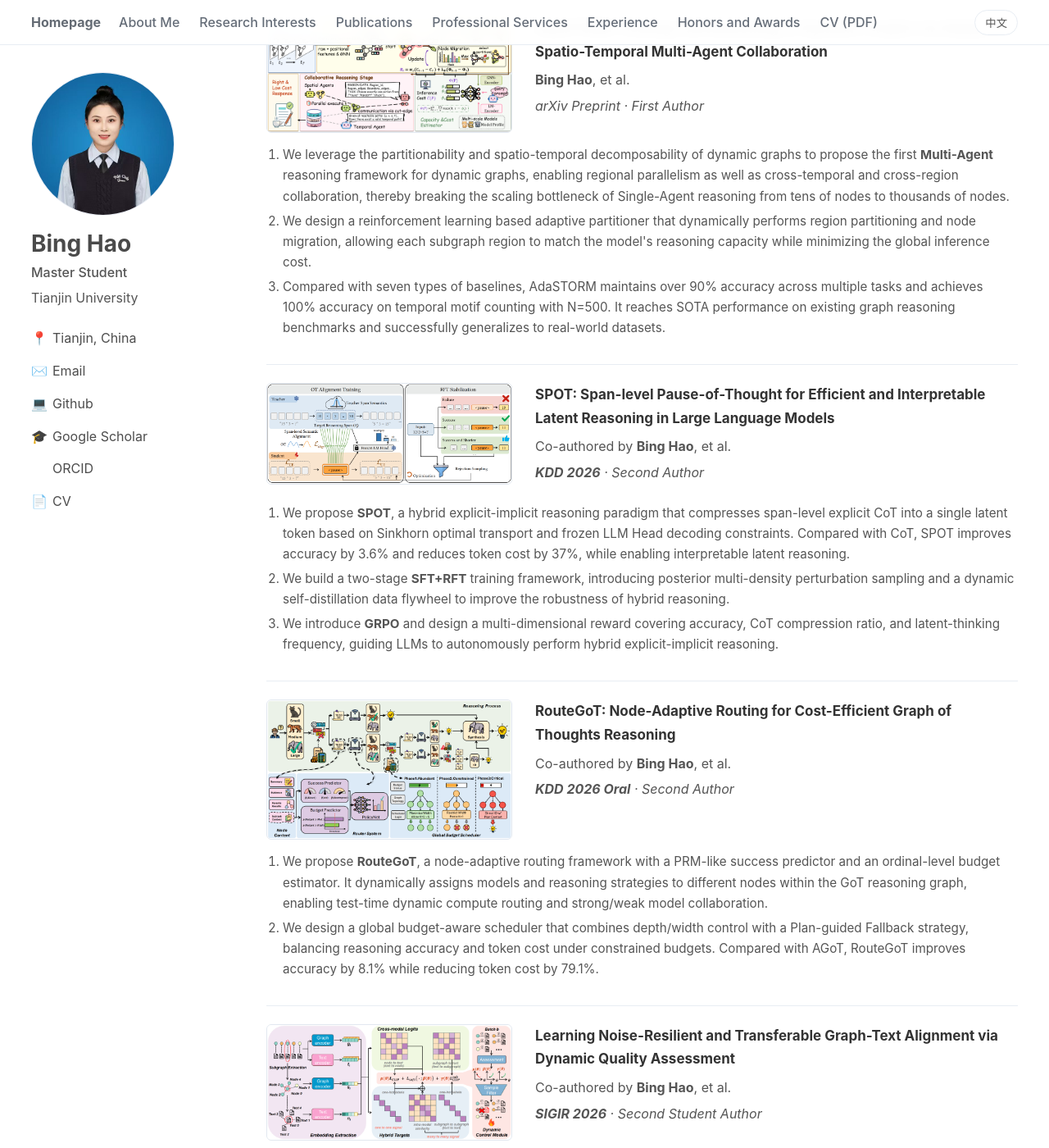
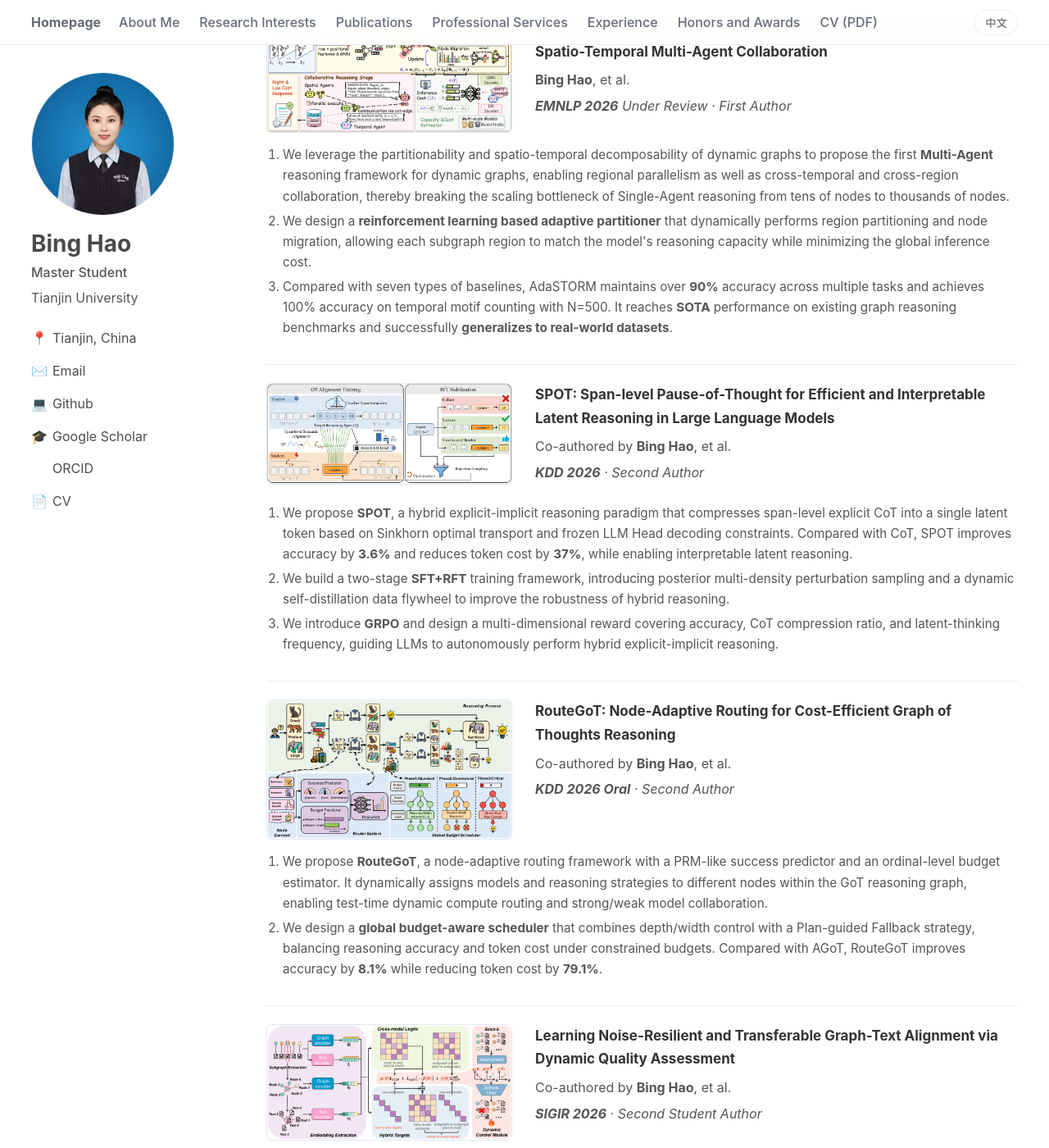
Before and after one commit to haobing-tju/haobing-tju.github.io, a Jekyll site: the page built from _pages/about.md, in a window 1280 px wide and 1400 px high, scrolled down 1871 px. Shown: the whole window at 82% size. Built offline with Jekyll 4.4.1, drawn with Linux system fonts in a browser that asks for light colours; a style sheet for code colours, icons or effects is not loaded; some of the changed text lies outside the part shown.

Commit message:
Update about.md

```diff
--- a/_pages/about.md
+++ b/_pages/about.md
@@ -166,7 +166,7 @@ Besides research, I have also excelled in programming and academic competitions,
     <ol class="pub-points">
       <li>构建首个动态图时序模体推理 <strong>Benchmark</strong>，系统评估 9 种 LLM 在 9 类经典时序模体、6 项任务上的时空图推理能力。</li>
       <li>提出融合 <strong>Motif Memory</strong>、<strong>Verifier Trace</strong> 与 <strong>Reflexion</strong> 的工具增强型 Agent，实现复杂模体分析近 100% 的准确率。</li>
-      <li>设计结构感知分配器，构造 SFT 数据进行优化，自适应路由标准 LLM 与工具增强型Agent，在保持 90%+ 准确率的同时降低约 40% 的推理成本。</li>
+      <li>设计<strong>结构感知分配器</strong>，构造 SFT 数据进行优化，自适应路由标准 LLM 与工具增强型Agent，在保持 <strong>90%+</strong> 准确率的同时降低约 <strong>40%</strong> 的推理成本。</li>
     </ol>
   </div>
 </div>
@@ -184,7 +184,7 @@ Besides research, I have also excelled in programming and academic competitions,
     </a>
   </p>
   <p class="pub-authors"><strong>Bing Hao</strong>, et al.</p>
-  <p class="pub-venue">arXiv Preprint · First Author</p>
+  <p class="pub-venue"><strong>EMNLP 2026</strong> Under Review · First Author</p>
 </div>
 
   </div>
@@ -192,16 +192,16 @@ Besides research, I have also excelled in programming and academic competitions,
   <div class="pub-desc lang-en block">
     <ol class="pub-points">
       <li>We leverage the partitionability and spatio-temporal decomposability of dynamic graphs to propose the first <strong>Multi-Agent</strong> reasoning framework for dynamic graphs, enabling regional parallelism as well as cross-temporal and cross-region collaboration, thereby breaking the scaling bottleneck of Single-Agent reasoning from tens of nodes to thousands of nodes.</li>
-      <li>We design a reinforcement learning based adaptive partitioner that dynamically performs region partitioning and node migration, allowing each subgraph region to match the model's reasoning capacity while minimizing the global inference cost.</li>
-      <li>Compared with seven types of baselines, AdaSTORM maintains over 90% accuracy across multiple tasks and achieves 100% accuracy on temporal motif counting with N=500. It reaches SOTA performance on existing graph reasoning benchmarks and successfully generalizes to real-world datasets.</li>
+      <li>We design a <strong>reinforcement learning based adaptive partitioner</strong> that dynamically performs region partitioning and node migration, allowing each subgraph region to match the model's reasoning capacity while minimizing the global inference cost.</li>
+      <li>Compared with seven types of baselines, AdaSTORM maintains over <strong>90%</strong> accuracy across multiple tasks and achieves 100% accuracy on temporal motif counting with N=500. It reaches <strong>SOTA</strong> performance on existing graph reasoning benchmarks and successfully <strong>generalizes to real-world datasets</strong>.</li>
     </ol>
   </div>
 
   <div class="pub-desc lang-zh block">
     <ol class="pub-points">
       <li>利用动态图的可划分性和时空解耦性，提出首个动态图 <strong>Multi-Agent</strong> 推理框架，通过区域并行与跨时空、跨区域协同，突破 Single-Agent 推理的规模瓶颈（十级 → 千级）。</li>
-      <li>设计基于强化学习的自适应划分器，动态执行区域划分和节点迁移策略，使各子图区域匹配模型推理能力，并最小化全局推理成本。</li>
-      <li>相比七类基线，AdaSTORM 在多项任务中保持 90%+ 准确率，并在 N=500 的时序模体计数任务上达到 100%，在现有图推理 Benchmark 上达到 SOTA，并成功泛化至真实世界数据集。</li>
+      <li>设计<strong>基于强化学习的自适应划分器</strong>，动态执行区域划分和节点迁移策略，使各子图区域匹配模型推理能力，并最小化全局推理成本。</li>
+      <li>相比七类基线，AdaSTORM 在多项任务中保持 <strong>90%+</strong> 准确率，并在 N=500 的时序模体计数任务上达到 100%，在现有图推理 Benchmark 上达到 <strong>SOTA</strong>，并成功<strong>泛化至真实世界数据集</strong>。</li>
     </ol>
   </div>
 </div>
@@ -225,7 +225,7 @@ Besides research, I have also excelled in programming and academic competitions,
 
   <div class="pub-desc lang-en block">
     <ol class="pub-points">
-      <li>We propose <strong>SPOT</strong>, a hybrid explicit-implicit reasoning paradigm that compresses span-level explicit CoT into a single latent token based on Sinkhorn optimal transport and frozen LLM Head decoding constraints. Compared with CoT, SPOT improves accuracy by 3.6% and reduces token cost by 37%, while enabling interpretable latent reasoning.</li>
+      <li>We propose <strong>SPOT</strong>, a hybrid explicit-implicit reasoning paradigm that compresses span-level explicit CoT into a single latent token based on Sinkhorn optimal transport and frozen LLM Head decoding constraints. Compared with CoT, SPOT improves accuracy by <strong>3.6%</strong> and reduces token cost by <strong>37%</strong>, while enabling interpretable latent reasoning.</li>
       <li>We build a two-stage <strong>SFT+RFT</strong> training framework, introducing posterior multi-density perturbation sampling and a dynamic self-distillation data flywheel to improve the robustness of hybrid reasoning.</li>
       <li>We introduce <strong>GRPO</strong> and design a multi-dimensional reward covering accuracy, CoT compression ratio, and latent-thinking frequency, guiding LLMs to autonomously perform hybrid explicit-implicit reasoning.</li>
     </ol>
@@ -233,7 +233,7 @@ Besides research, I have also excelled in programming and academic competitions,
 
   <div class="pub-desc lang-zh block">
     <ol class="pub-points">
-      <li>提出 <strong>SPOT</strong> 显隐式混合推理范式，基于 Sinkhorn 最优传输与冻结 LLM Head 解码约束，将 Span 级显式 CoT 压缩为单个隐式 Token。对比 CoT，准确率提升 3.6%、Token 开销下降 37%，并实现隐式推理的可解释性。</li>
+      <li>提出 <strong>SPOT</strong> 显隐式混合推理范式，基于 Sinkhorn 最优传输与冻结 LLM Head 解码约束，将 Span 级显式 CoT 压缩为单个隐式 Token。对比 CoT，准确率提升 <strong>3.6%</strong>、Token 开销下降 <strong>37%</strong>，并实现隐式推理的可解释性。</li>
       <li>构建 <strong>SFT+RFT</strong> 两阶段训练框架，创新设计后验多密度扰动采样与动态自蒸馏数据飞轮，提升混合推理鲁棒性。</li>
       <li>引入 <strong>GRPO</strong>，构建准确率、CoT 压缩率与隐式思考频率的多维 Reward，引导大模型自主进行显隐式思考。</li>
     </ol>
@@ -261,14 +261,14 @@ Besides research, I have also excelled in programming and academic competitions,
   <div class="pub-desc lang-en block">
   <ol class="pub-points">
     <li>We propose <strong>RouteGoT</strong>, a node-adaptive routing framework with a PRM-like success predictor and an ordinal-level budget estimator. It dynamically assigns models and reasoning strategies to different nodes within the GoT reasoning graph, enabling test-time dynamic compute routing and strong/weak model collaboration.</li>
-    <li>We design a global budget-aware scheduler that combines depth/width control with a Plan-guided Fallback strategy, balancing reasoning accuracy and token cost under constrained budgets. Compared with AGoT, RouteGoT improves accuracy by 8.1% while reducing token cost by 79.1%.</li>
+    <li>We design a <strong>global budget-aware scheduler</strong> that combines depth/width control with a Plan-guided Fallback strategy, balancing reasoning accuracy and token cost under constrained budgets. Compared with AGoT, RouteGoT improves accuracy by <strong>8.1%</strong> while reducing token cost by <strong>79.1%</strong>.</li>
   </ol>
 </div>
 
 <div class="pub-desc lang-zh block">
   <ol class="pub-points">
     <li>提出 <strong>RouteGoT</strong> 节点级自适应路由框架，设计类 PRM 的成功率预测器与序数级预算评估器，在 GoT 推理图内部按节点动态分配模型与推理策略，实现 Test-time 动态算力路由和强弱模型协同。</li>
-    <li>设计全局预算感知调度器，结合深度/宽度控制与 Plan-guided Fallback 回退策略，在预算受限条件下平衡准确率与 Token 成本。对比 AGoT，准确率提升 8.1%，Token 开销降低 79.1%。</li>
+    <li>设计<strong>全局预算感知调度器</strong>，结合深度/宽度控制与 Plan-guided Fallback 回退策略，在预算受限条件下平衡准确率与 Token 成本。对比 AGoT，准确率提升 <strong>8.1%</strong>，Token 开销降低 <strong>79.1%</strong>。</li>
   </ol>
 </div>
 </div>
@@ -294,16 +294,16 @@ Besides research, I have also excelled in programming and academic competitions,
   <div class="pub-desc lang-en block">
     <ol class="pub-points">
       <li>We propose <strong>ADAligner</strong>, a dynamic quality-aware graph-text alignment framework that combines many-to-many soft alignment with subgraph-level graph-text alignment, alleviating the overly restrictive one-to-one pairing assumption and noisy supervision in text-attributed graphs.</li>
-      <li>We design a batch-level quality assessment control factor and a stochastic sample filtering mechanism to adaptively balance semantic richness and noise robustness.</li>
-      <li>Extensive experiments on 9 text-attributed graph datasets show stable improvements on node classification, link prediction, and cross-modal retrieval, while achieving approximately 2–3× pre-training acceleration compared with multimodal baselines.</li>
+      <li>We design a <strong>batch-level</strong> quality assessment control factor and a stochastic sample filtering mechanism to adaptively balance semantic richness and noise robustness.</li>
+      <li>Extensive experiments on 9 text-attributed graph datasets show <strong>stable improvements</strong> on node classification, link prediction, and cross-modal retrieval, while achieving approximately <strong>2–3×</strong> pre-training acceleration compared with multimodal baselines.</li>
     </ol>
   </div>
 
   <div class="pub-desc lang-zh block">
     <ol class="pub-points">
       <li>提出 <strong>ADAligner</strong> 动态质量感知图文对齐框架，结合多对多软对齐与子图级图文对齐，缓解文本属性图中一对一配对假设过强和噪声监督误导问题。</li>
-      <li>设计 batch-level 质量评估控制因子与随机样本过滤机制，自适应平衡语义丰富性与噪声鲁棒性。</li>
-      <li>在 9 个 TAG 数据集的节点分类、链路预测和跨模态检索任务中取得稳定提升，并相比多模态基线实现约 2–3× 预训练加速。</li>
+      <li>设计 <strong>batch-level</strong> 质量评估控制因子与随机样本过滤机制，自适应平衡语义丰富性与噪声鲁棒性。</li>
+      <li>在 9 个 TAG 数据集的节点分类、链路预测和跨模态检索任务中取得<strong>稳定提升</strong>，并相比多模态基线实现约 <strong>2–3×</strong> 预训练加速。</li>
     </ol>
   </div>
 </div>
```
Also changed, not shown: other parts of _pages/about.md (+5 -5 lines).
